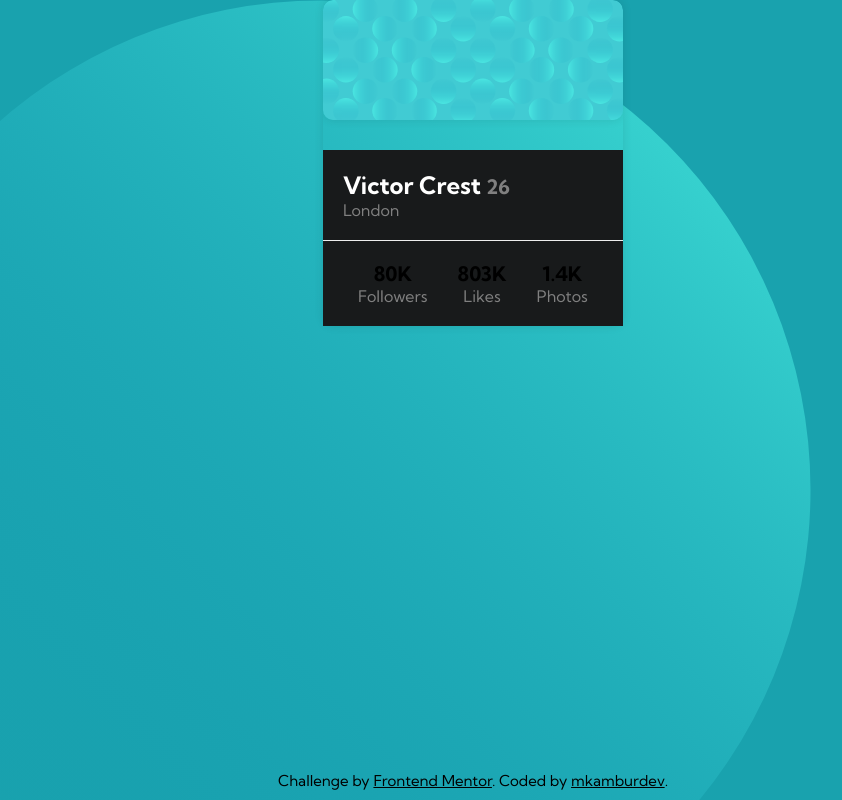
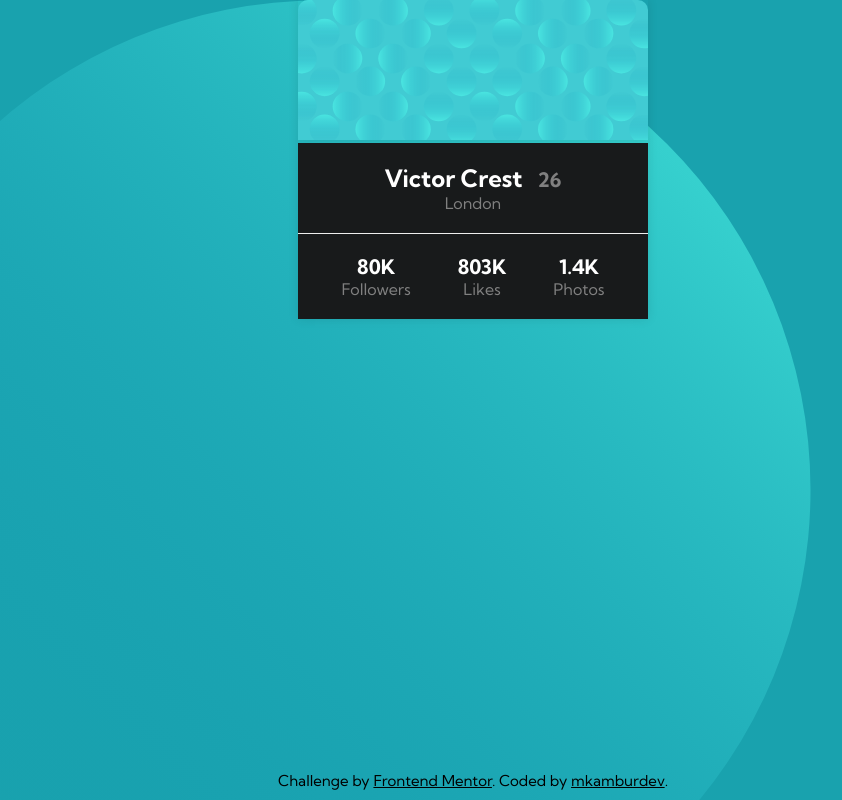
Before and after one commit to mkamburdev/profile-card-component-main, a plain HTML site: page index.html in a window 1280 px wide. Shown: the whole page, without its empty margins (167-1009 px from the left). Drawn offline with Linux system fonts and the light colour scheme.

Commit message:
Update style.css

```diff
--- a/style.css
+++ b/style.css
@@ -33,15 +33,13 @@ footer a {
 }
 
 .card {
-    width: 300px;
+    width: 350px;
     margin: auto;
-    border-radius: 10px;
     box-shadow: 0px 0px 10px rgba(0, 0, 0, 0.1);
 }
 
 .card__image {
     width: 100%;
-    height: 150px;
     overflow: hidden;
     border-top-left-radius: 10px;
     border-top-right-radius: 10px;
@@ -55,6 +53,10 @@ footer a {
 .card__content {
     padding: 20px;
     background-color: #181a1b;
+    display: flex;
+    flex-direction: column;
+    justify-content: center;
+    align-items: center;
 }
 
 .card__content--name {
@@ -67,6 +69,7 @@ footer a {
 .card__content--age {
     font-size: 20px;
     color: gray;
+    margin-left: 10px;
 }
 
 .card__content--city {
@@ -89,6 +92,7 @@ footer a {
 .card__stats--item--number {
     font-size: 20px;
     font-weight: bold;
+    color: white;
 }
 
 .card__stats--item--text {
```
